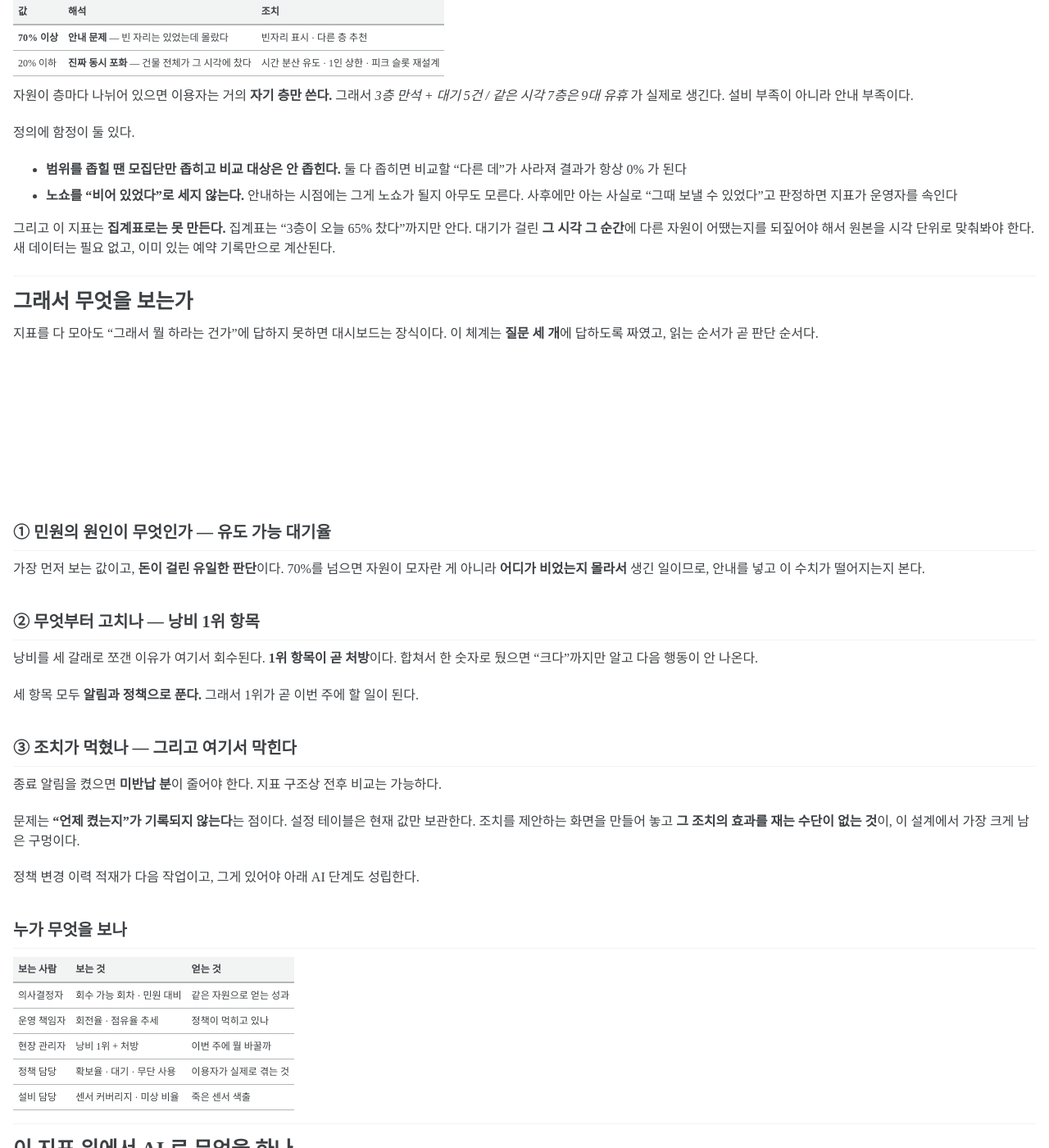
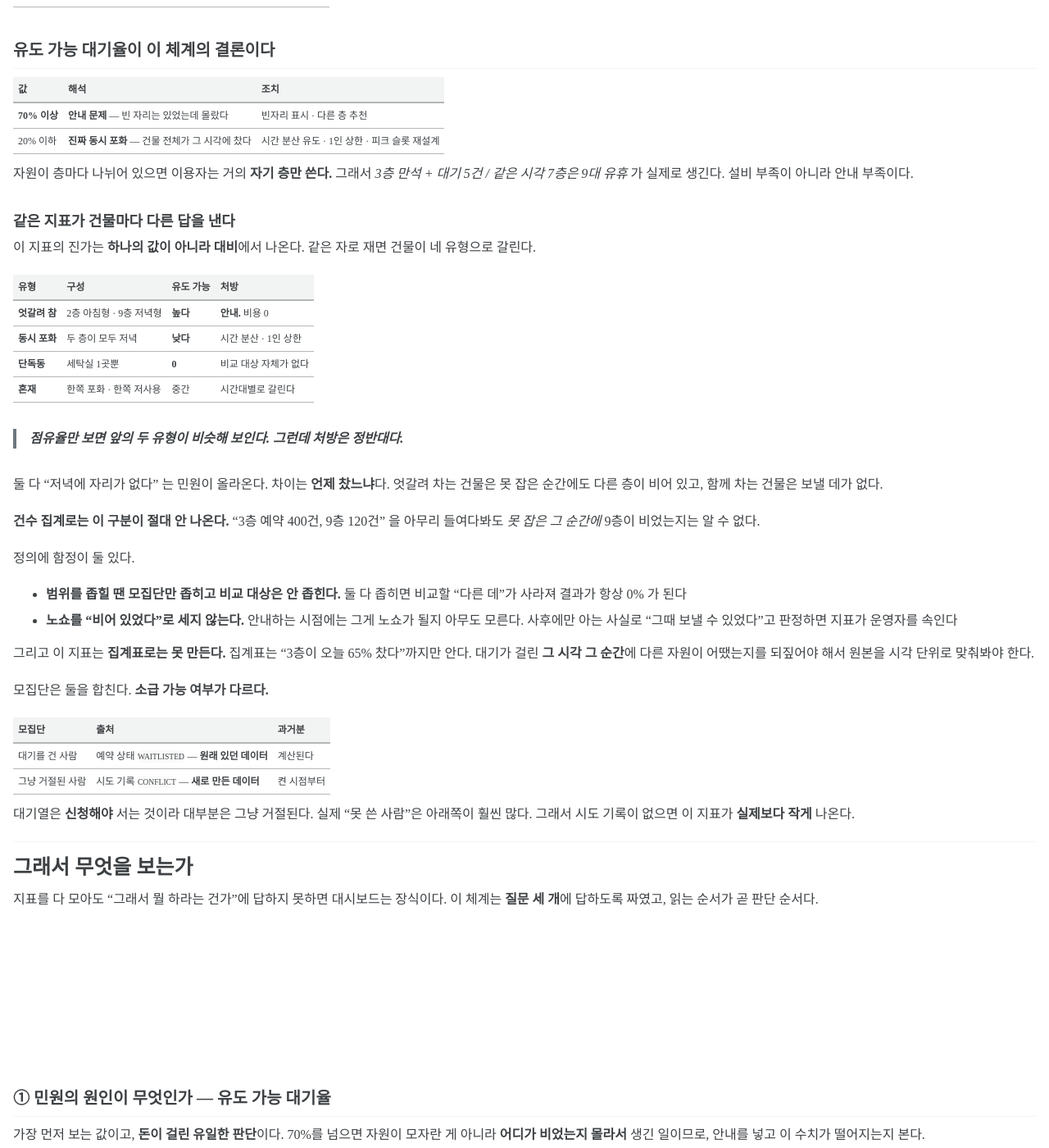
Before and after one commit to dasoldasol/dasoldasol.github.io, a Jekyll site: the page built from _posts/2026-09-18-shared-resource-utilization-metrics.md, in a window 1280 px wide and 1400 px high, scrolled down 7835 px. Shown: the whole window at 82% size. Built offline with Jekyll 4.4.1, drawn with Linux system fonts in a browser that asks for light colours; cached includes are drawn as plain includes; some web fonts are replaced; some of the changed text lies outside the part shown.

Commit message:
post: 수치를 사례 주장에서 지표 설명으로 전환
- 도입부를 "적용한 결과" 에서 "무엇을 읽어내는가" 로. 지표가 답하는 것을 말하고
  흔한 패턴을 설명한다
- 건물 대비를 개별 수치에서 유형 4종으로 일반화 — 엇갈려 참 / 동시 포화 /
  단독동 / 혼재. 읽는 사람이 자기 건물에 대입하기 쉽다
- 조치 효과를 주차별 표에서 화면 동작 설명으로. 축을 하나로 둔 이유와
  전후 자동 비교를 설명한다
- 나머지 구체 수치도 자릿수 표현으로
- 유도 가능 대기율 모집단 표 추가 — 대기(기존)와 거절 시도(신규). 소급 여부가 다르다
- "새로 수집한 데이터가 아니다" 정정 — 넷 중 셋만 기존이고 시도 기록은 신규

논지와 구조는 그대로다

```diff
--- a/_posts/2026-09-18-shared-resource-utilization-metrics.md
+++ b/_posts/2026-09-18-shared-resource-utilization-metrics.md
@@ -40,26 +40,31 @@
 |---|---|---|
 | 단위 | 건수 | **시간(분)** |
 | 기준 | 예약 상태 | **열려 있던 시간 대비 얼마나** |
-| 답 | "이번 달 예약 3,036건" | **"같은 기기로 하루 42.5회를 더 돌릴 수 있다"** |
+| 답 | "이번 달 예약 3천 건" | **"같은 기기로 하루 수십 회를 더 돌릴 수 있다"** |
 
-**"예약 3,036건"은 그 자원이 잘 쓰였다는 뜻이 아니다.** 전부 잡아만 두고 안 썼을 수도 있다.
+**"예약 3천 건"은 그 자원이 잘 쓰였다는 뜻이 아니다.** 전부 잡아만 두고 안 썼을 수도 있다.
 그리고 건수는 **못 잡고 돌아선 사람을 한 명도 세지 않는다** — 민원을 넣는 건 정작 그쪽인데.
 
 건수를 세는 집계 위에 **시간을 세는 집계**가 따로 필요한 이유다.
 
-### 민원은 있었는데, 자리는 남아 있었다
+### 민원이 올라왔을 때 무엇을 읽어내는가
 
-기숙사 세탁실 29대에 이 체계를 적용한 결과다.
+세탁실 수십 대 규모에서 이 체계가 답하는 것은 네 가지다.
 
-| 물음 | 답 |
+| 물음 | 이 지표가 답한다 |
 |---|---|
-| 자원이 모자란가 | 예약 점유율 **31.7%**. 하루 평균으로는 안 모자랐다 |
-| 그럼 왜 못 쓰나 | 회수 가능한 낭비 **1,394시간** — 다 돌고 안 빼감 · 지각 · 노쇼 |
-| 얼마나 되찾을 수 있나 | 하루 **42.5회**. 지금 못 잡고 돌아서는 사람들이 쓸 수 있는 양이다 |
-| 민원을 줄일 수 있나 | 못 잡은 820건 중 **71.5%** 는 그 시각 **다른 세탁실이 비어 있었다** |
+| 자원이 모자란가 | **예약 점유율** — 하루 평균으로 정말 꽉 찼는지 |
+| 그럼 왜 못 쓰나 | **회수 가능한 낭비** — 다 돌고 안 빼감 · 지각 · 노쇼로 쪼갠 시간 |
+| 얼마나 되찾을 수 있나 | **회수 가능 회차** — 못 잡고 돌아서는 사람들이 쓸 수 있는 양 |
+| 민원을 줄일 수 있나 | **유도 가능 대기율** — 못 잡은 그 시각 다른 세탁실이 비어 있었는지 |
+
+흔한 결과는 이렇다. 점유율은 30% 안팎인데 저녁 특정 시간대만 꽉 차고, 못 잡은 건의 상당수는
+**그 시각 다른 층이 비어 있다.** 즉 총량이 모자란 게 아니라 **쏠림과 안내**의 문제다.
 
 마지막 줄이 이 체계의 결론이다. **기기를 사는 대신 "7층에 3대 비어 있어요"를 띄우면 되는 문제**였고,
-그걸 증명한 건 새로 수집한 데이터가 아니라 **이미 있던 예약 기록**이다.
+그걸 증명하는 데 쓴 재료는 **대부분 이미 쌓이고 있던 기록**이다. 예약·센서 표본·운영시간 셋은
+예약 기능과 센서 연동을 켠 순간부터 있었다. **새로 만든 건 하나 — 예약 시도 기록**이고,
+그건 뒤에서 따로 이야기한다.
 
 ### 센서가 없어도 절반은 나온다
 
@@ -364,6 +369,26 @@
 자원이 층마다 나뉘어 있으면 이용자는 거의 **자기 층만 쓴다.** 그래서
 *3층 만석 + 대기 5건 / 같은 시각 7층은 9대 유휴* 가 실제로 생긴다. 설비 부족이 아니라 안내 부족이다.
 
+### 같은 지표가 건물마다 다른 답을 낸다
+
+이 지표의 진가는 **하나의 값이 아니라 대비**에서 나온다. 같은 자로 재면 건물이 네 유형으로 갈린다.
+
+| 유형 | 구성 | 유도 가능 | 처방 |
+|---|---|---|---|
+| **엇갈려 참** | 2층 아침형 · 9층 저녁형 | **높다** | **안내.** 비용 0 |
+| **동시 포화** | 두 층이 모두 저녁 | **낮다** | 시간 분산 · 1인 상한 |
+| **단독동** | 세탁실 1곳뿐 | **0** | 비교 대상 자체가 없다 |
+| **혼재** | 한쪽 포화 · 한쪽 저사용 | 중간 | 시간대별로 갈린다 |
+
+> **점유율만 보면 앞의 두 유형이 비슷해 보인다. 그런데 처방은 정반대다.**
+
+둘 다 "저녁에 자리가 없다" 는 민원이 올라온다. 차이는 **언제 찼느냐**다.
+엇갈려 차는 건물은 못 잡은 순간에도 다른 층이 비어 있고,
+함께 차는 건물은 보낼 데가 없다.
+
+**건수 집계로는 이 구분이 절대 안 나온다.** "3층 예약 400건, 9층 120건" 을 아무리 들여다봐도
+*못 잡은 그 순간에* 9층이 비었는지는 알 수 없다.
+
 정의에 함정이 둘 있다.
 
 - **범위를 좁힐 땐 모집단만 좁히고 비교 대상은 안 좁힌다.** 둘 다 좁히면 비교할 "다른 데"가
@@ -373,7 +398,16 @@
 
 그리고 이 지표는 **집계표로는 못 만든다.** 집계표는 "3층이 오늘 65% 찼다"까지만 안다.
 대기가 걸린 **그 시각 그 순간**에 다른 자원이 어땠는지를 되짚어야 해서 원본을 시각 단위로 맞춰봐야 한다.
-새 데이터는 필요 없고, 이미 있는 예약 기록만으로 계산된다.
+
+모집단은 둘을 합친다. **소급 가능 여부가 다르다.**
+
+| 모집단 | 출처 | 과거분 |
+|---|---|---|
+| 대기를 건 사람 | 예약 상태 `WAITLISTED` — **원래 있던 데이터** | 계산된다 |
+| 그냥 거절된 사람 | 시도 기록 `CONFLICT` — **새로 만든 데이터** | 켠 시점부터 |
+
+대기열은 **신청해야** 서는 것이라 대부분은 그냥 거절된다. 실제 "못 쓴 사람"은 아래쪽이 훨씬 많다.
+그래서 시도 기록이 없으면 이 지표가 **실제보다 작게** 나온다.
 
 ---
 
@@ -415,15 +449,26 @@
 
 세 항목 모두 **알림과 정책으로 푼다.** 그래서 1위가 곧 이번 주에 할 일이 된다.
 
-## ③ 조치가 먹혔나 — 그리고 여기서 막힌다
+## ③ 조치가 먹혔나 — 반은 되고 반은 안 된다
 
-종료 알림을 켰으면 **미반납 분**이 줄어야 한다. 지표 구조상 전후 비교는 가능하다.
+종료 알림을 켰으면 **미반납 분**이 줄어야 한다. 주 단위로 쌓아 두었으니 그건 보인다.
 
-문제는 **"언제 켰는지"가 기록되지 않는다**는 점이다. 설정 테이블은 현재 값만 보관한다.
-조치를 제안하는 화면을 만들어 놓고 **그 조치의 효과를 재는 수단이 없는 것**이,
-이 설계에서 가장 크게 남은 구멍이다.
+화면은 낭비를 막대로, 실사용률을 선으로 겹쳐 그린다. **둘 다 열린 시간 대비 비율**이라 축이 하나다 —
+축을 둘로 두면 눈금 배치만으로 "낭비가 줄고 실사용이 늘었다" 를 연출할 수 있기 때문이다.
 
-정책 변경 이력 적재가 다음 작업이고, 그게 있어야 아래 AI 단계도 성립한다.
+조치가 먹히면 **막대가 꺾이는 주**가 생긴다. 전반 대비 후반 평균을 자동으로 비교해
+"낭비가 줄면서 실사용이 올랐다" 인지 "뚜렷한 변화가 없다" 인지까지 문장으로 낸다.
+여기까지는 된다.
+
+**안 되는 건 "언제 켰는지" 다.** 설정 테이블이 현재 값만 보관해서, 화면이
+"여기서 알림을 켰다" 를 자동으로 표시하지 못한다. 운영자가 날짜를 따로 기억해야 한다.
+
+조치를 제안하는 화면을 만들어 놓고 **그 조치의 시점을 기록하지 않는 것**이
+이 설계에서 가장 크게 남은 구멍이다. 정책 변경 이력 적재가 다음 작업이고,
+그게 있어야 아래 AI 단계의 **개입 효과 측정**도 성립한다.
+
+> 그리고 이 한계는 지표 설계의 문제가 아니라 **조치하는 쪽이 기록을 안 남기는** 문제다.
+> 분석을 아무리 정교하게 만들어도, 무엇을 언제 바꿨는지 모르면 인과를 말할 수 없다.
 
 ## 누가 무엇을 보나
 
@@ -472,7 +517,7 @@
 재슬롯팅했을 때 회전율과 대기가 어떻게 변하는지 계산한다.
 
 여기서 한 번 틀렸다. 초기 시뮬레이션이 "45분으로 줄이라"고 추천했는데,
-**실제 사용의 95.5%가 두 칸을 먹는** 상황이었다. 칸을 줄이면 한 사람이 두 칸을 잡게 되어
+**실제 사용의 대부분이 두 칸을 먹는** 상황이었다. 칸을 줄이면 한 사람이 두 칸을 잡게 되어
 회전율이 오히려 떨어진다. 그래서 두 가지를 넣었다.
 
 - **`bound_by`** — 지금 병목이 수요인가 칸 수인가. 수요면 칸을 바꿔도 회전은 안 는다
@@ -557,7 +602,7 @@
 | 이용자는 만족하나 | 민원 수 | **확보율 · 대기 · 무단 사용** |
 | 조치가 먹혔나 | 알 수 없음 | 해당 낭비 분의 전후 비교 *(정책 이력 필요)* |
 
-그리고 이 답들은 **새 데이터를 수집해서 얻은 게 아니다.** 예약을 받는 순간 이미 쌓이고 있던 기록에서 나왔다.
+그리고 이 답들은 **대부분 이미 쌓이고 있던 기록**에서 나왔다. 새로 만든 건 예약 시도 기록 하나다.
 센서를 붙이면 "잡아두고 안 쓴 시간"이 분해되어 처방까지 나오고, 붙이지 않아도
 가장 중요한 판단("민원이 난 그 시간에 정말 자리가 없었나")은 답이 나온다.
 
```
Also changed, not shown: other parts of _posts/2026-09-18-shared-resource-utilization-metrics.md (+2 -2 lines).
